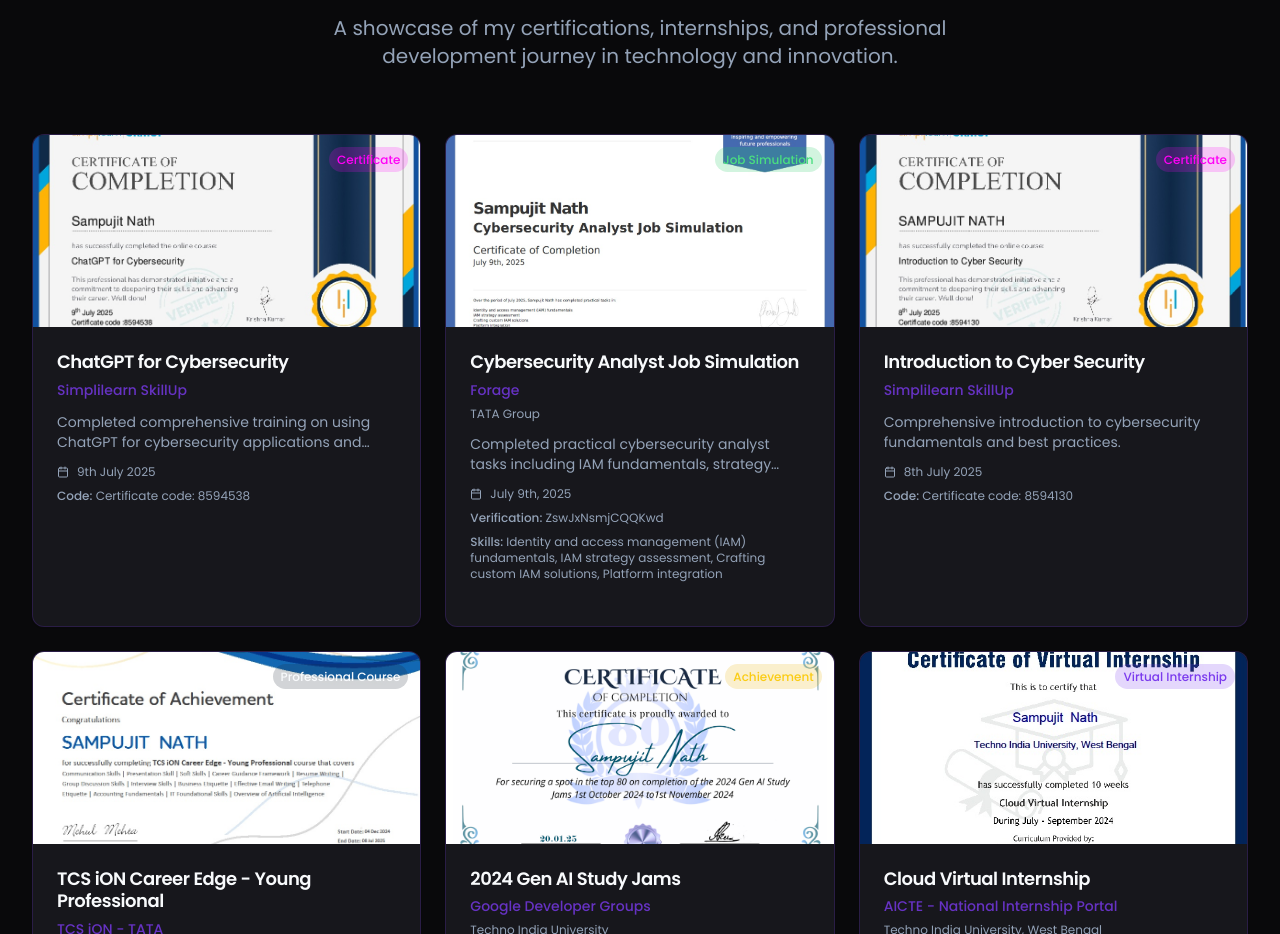
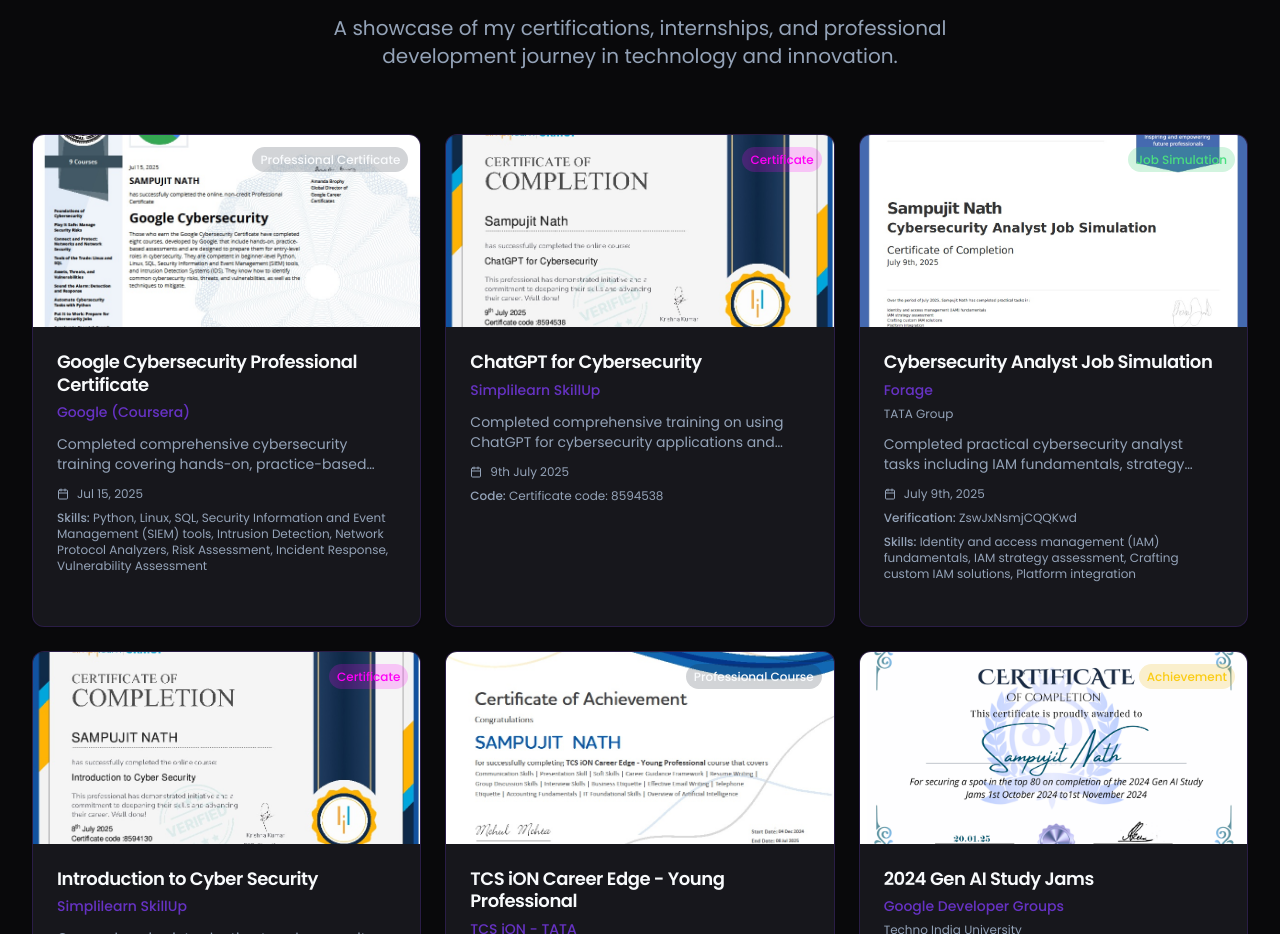
Before and after one commit to sampujit/sampujit, a React (Vite) app: page / in a window 1280 px wide. Shown: the part 4300-5234 px from the top of the page. Built offline with nearby package versions, Linux system fonts and the light colour scheme.

Commit message:
Add Google Cybersecurity certificate
Add the Google Cybersecurity certificate to the portfolio section with details.

```diff
--- a/src/components/sections/PortfolioSection.tsx
+++ b/src/components/sections/PortfolioSection.tsx
@@ -35,6 +35,16 @@ const PortfolioSection: React.FC = () => {
   }, []);
 
   const certifications = [
+    {
+      title: "Google Cybersecurity Professional Certificate",
+      provider: "Google (Coursera)",
+      issued: "Jul 15, 2025",
+      courses: "9 Courses",
+      skills: "Python, Linux, SQL, Security Information and Event Management (SIEM) tools, Intrusion Detection, Network Protocol Analyzers, Risk Assessment, Incident Response, Vulnerability Assessment",
+      image: "/lovable-uploads/2ca3fb71-34b6-4c47-b20f-3eb96f4ca7cb.png",
+      type: "Professional Certificate",
+      description: "Completed comprehensive cybersecurity training covering hands-on, practice-based assessments designed to prepare for entry-level roles in cybersecurity. Gained expertise in beginner-level Python, Linux, SQL, and essential cybersecurity tools.",
+    },
     {
       title: "ChatGPT for Cybersecurity",
       provider: "Simplilearn SkillUp",
```
Also changed, not shown: public/lovable-uploads/2ca3fb71-34b6-4c47-b20f-3eb96f4ca7cb.png (added).
